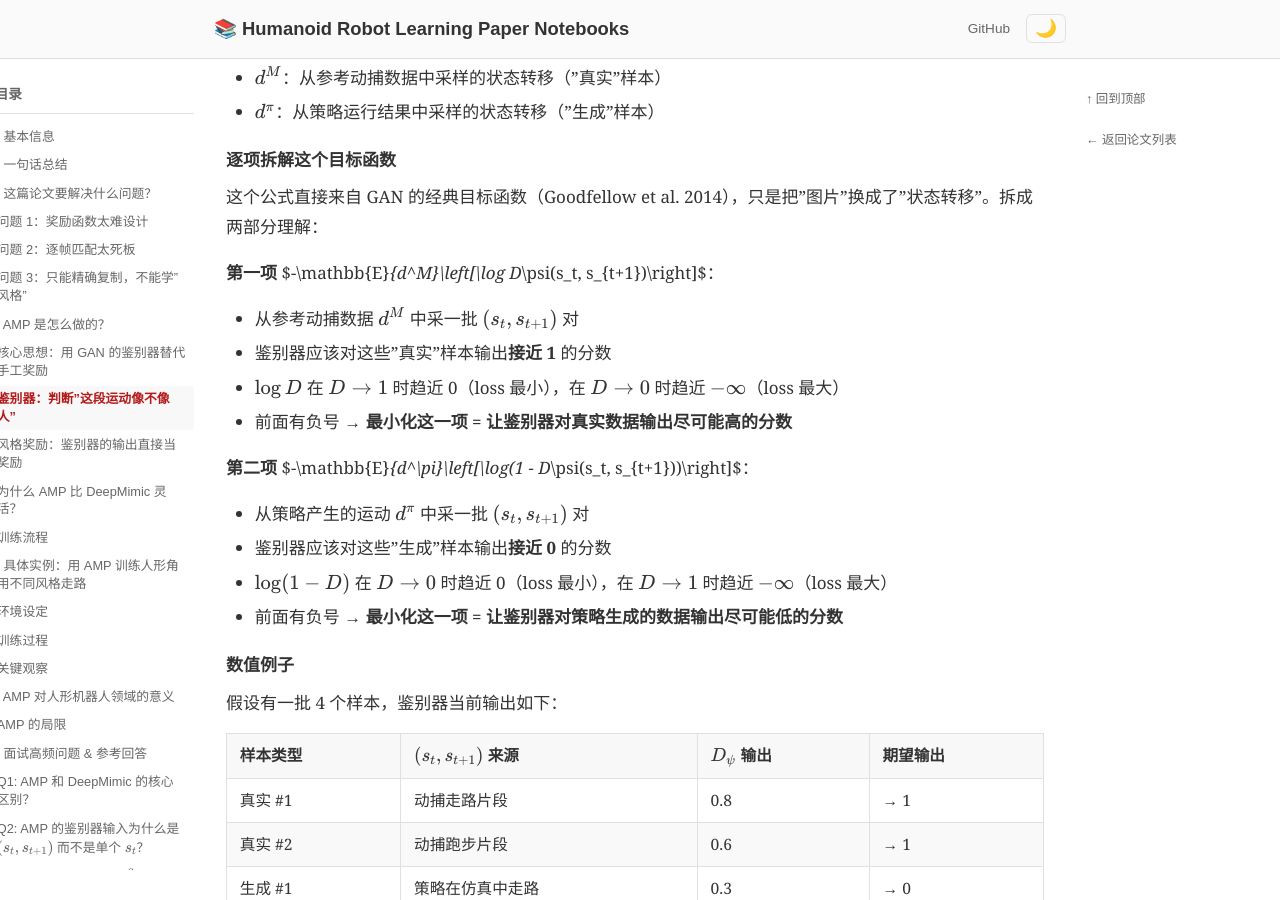
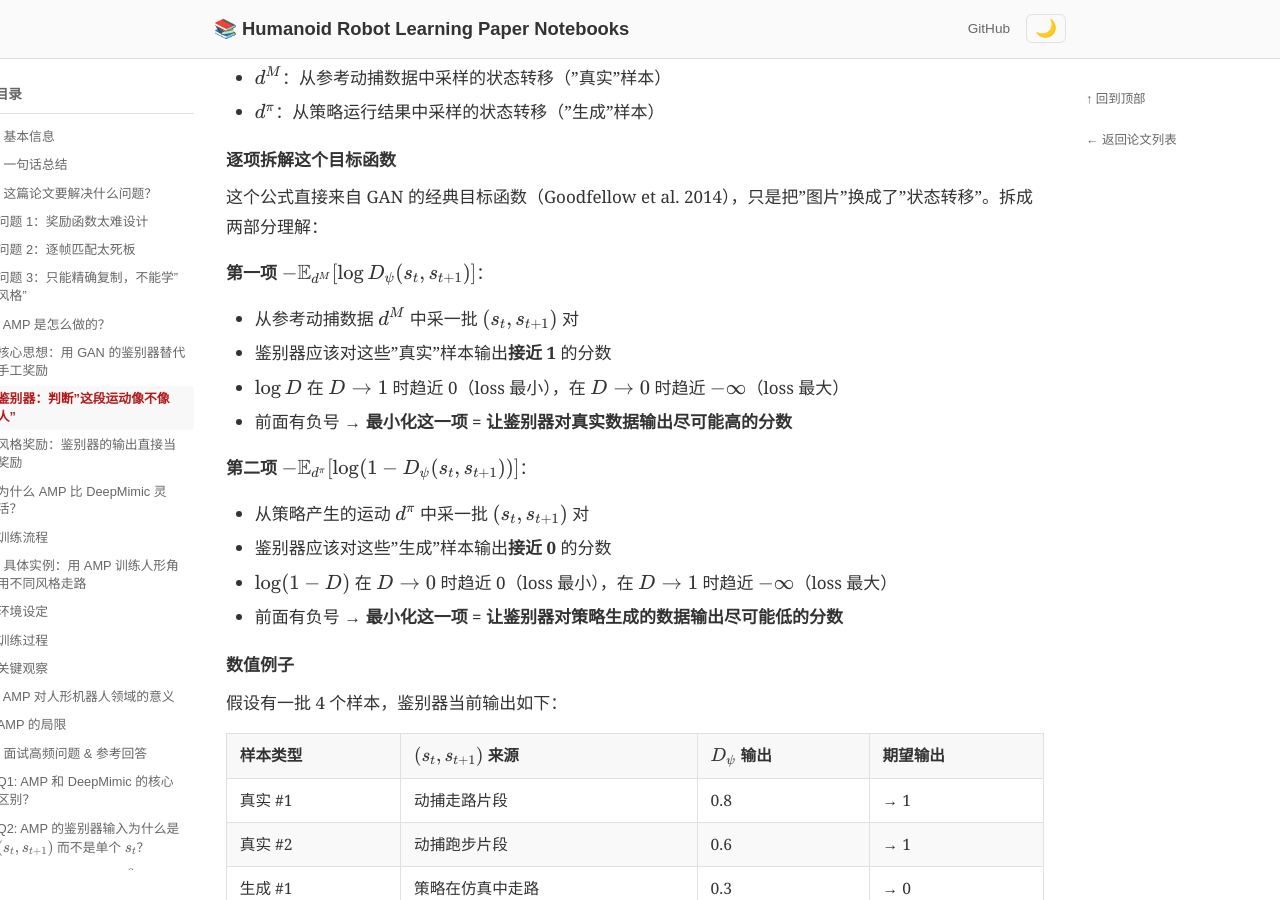
Before and after one commit to ImChong/Humanoid_Robot_Learning_Paper_Notebooks, a Jekyll site: the page built from papers/01_Foundational_RL/AMP_Adversarial_Motion_Priors_for_Stylized_Physics-Based_Character_Control/AMP_Adversarial_Motion_Priors_for_Stylized_Physics-Based_Character_Control.md, in a window 1280 px wide and 900 px high, scrolled down 2635 px. Built offline with Jekyll 4.4.1, drawn with Linux system fonts in a browser that asks for light colours.

Commit message:
fix: 修复新增内容中行内公式的KaTeX渲染问题（转义下划线+扩展entity fix选择器）

````diff
--- a/_layouts/default.html
+++ b/_layouts/default.html
@@ -23,7 +23,7 @@
 
       // Fix HTML entities inside math before rendering
       // Kramdown converts > to &gt; and < to &lt; inside table cells etc.
-      document.querySelectorAll('td, th, li, p, span').forEach(function(el) {
+      document.querySelectorAll('td, th, li, p, span, strong, em, b, i, h1, h2, h3, h4, h5, h6').forEach(function(el) {
         var html = el.innerHTML;
         // Only process if there's a $ or \[ that suggests math content
         if (html.indexOf('$') === -1 && html.indexOf('\\[') === -1) return;
--- a/papers/01_Foundational_RL/AMP_Adversarial_Motion_Priors_for_Stylized_Physics-Based_Character_Control/AMP_Adversarial_Motion_Priors_for_Stylized_Physics-Based_Character_Control.md
+++ b/papers/01_Foundational_RL/AMP_Adversarial_Motion_Priors_for_Stylized_Physics-Based_Character_Control/AMP_Adversarial_Motion_Priors_for_Stylized_Physics-Based_Character_Control.md
@@ -91,16 +91,16 @@ $$\min_\psi -\mathbb{E}_{d^M}\left[\log D_\psi(s_t, s_{t+1})\right] - \mathbb{E}
 
 这个公式直接来自 GAN 的经典目标函数（Goodfellow et al. 2014），只是把"图片"换成了"状态转移"。拆成两部分理解：
 
-**第一项** $-\mathbb{E}_{d^M}\left[\log D_\psi(s_t, s_{t+1})\right]$：
+**第一项** $-\mathbb{E}\_{d^M}[\log D\_\psi(s\_t, s\_{t+1})]$：
 
-- 从参考动捕数据 $d^M$ 中采一批 $(s_t, s_{t+1})$ 对
+- 从参考动捕数据 $d^M$ 中采一批 $(s\_t, s\_{t+1})$ 对
 - 鉴别器应该对这些"真实"样本输出**接近 1** 的分数
 - $\log D$ 在 $D \to 1$ 时趋近 0（loss 最小），在 $D \to 0$ 时趋近 $-\infty$（loss 最大）
 - 前面有负号 → **最小化这一项 = 让鉴别器对真实数据输出尽可能高的分数**
 
-**第二项** $-\mathbb{E}_{d^\pi}\left[\log(1 - D_\psi(s_t, s_{t+1}))\right]$：
+**第二项** $-\mathbb{E}\_{d^\pi}[\log(1 - D\_\psi(s\_t, s\_{t+1}))]$：
 
-- 从策略产生的运动 $d^\pi$ 中采一批 $(s_t, s_{t+1})$ 对
+- 从策略产生的运动 $d^\pi$ 中采一批 $(s\_t, s\_{t+1})$ 对
 - 鉴别器应该对这些"生成"样本输出**接近 0** 的分数
 - $\log(1 - D)$ 在 $D \to 0$ 时趋近 0（loss 最小），在 $D \to 1$ 时趋近 $-\infty$（loss 最大）
 - 前面有负号 → **最小化这一项 = 让鉴别器对策略生成的数据输出尽可能低的分数**
@@ -109,7 +109,7 @@ $$\min_\psi -\mathbb{E}_{d^M}\left[\log D_\psi(s_t, s_{t+1})\right] - \mathbb{E}
 
 假设有一批 4 个样本，鉴别器当前输出如下：
 
-| 样本类型 | $(s_t, s_{t+1})$ 来源 | $D_\psi$ 输出 | 期望输出 |
+| 样本类型 | $(s\_t, s\_{t+1})$ 来源 | $D\_\psi$ 输出 | 期望输出 |
 |---------|----------------------|---------------|---------|
 | 真实 #1 | 动捕走路片段 | 0.8 | → 1 |
 | 真实 #2 | 动捕跑步片段 | 0.6 | → 1 |
@@ -163,7 +163,7 @@ for each training iteration:
     optimizer.step()
 ```
 
-> 💡 **和标准 GAN 的区别**：标准 GAN 的鉴别器输入是一张图片（静态），AMP 的鉴别器输入是**一步状态转移** $(s_t, s_{t+1})$（动态）。这意味着鉴别器不是判断"一个姿势像不像人"，而是判断"从这个姿势到下一个姿势的变化过程像不像真实运动"——捕捉的是**运动的动态特征**。
+> 💡 **和标准 GAN 的区别**：标准 GAN 的鉴别器输入是一张图片（静态），AMP 的鉴别器输入是**一步状态转移** $(s\_t, s\_{t+1})$（动态）。这意味着鉴别器不是判断"一个姿势像不像人"，而是判断"从这个姿势到下一个姿势的变化过程像不像真实运动"——捕捉的是**运动的动态特征**。
 
 #### 为什么是最小化而不是最大化？
 
@@ -171,7 +171,7 @@ for each training iteration:
 
 $$\max_D \mathbb{E}_{d^M}[\log D] + \mathbb{E}_{d^\pi}[\log(1-D)]$$
 
-这和 AMP 论文里的 $\min_\psi$ 形式是**完全等价的**——加个负号就行。AMP 论文写成 $\min$ 是为了和深度学习中"最小化 loss"的惯例一致，方便直接用 `optimizer.step()` 做梯度下降。
+这和 AMP 论文里的 $\min\_\psi$ 形式是**完全等价的**——加个负号就行。AMP 论文写成 $\min$ 是为了和深度学习中"最小化 loss"的惯例一致，方便直接用 `optimizer.step()` 做梯度下降。
 
 ### 风格奖励：鉴别器的输出直接当奖励
 
````
